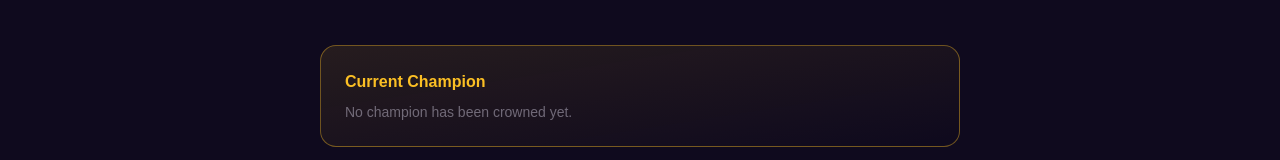
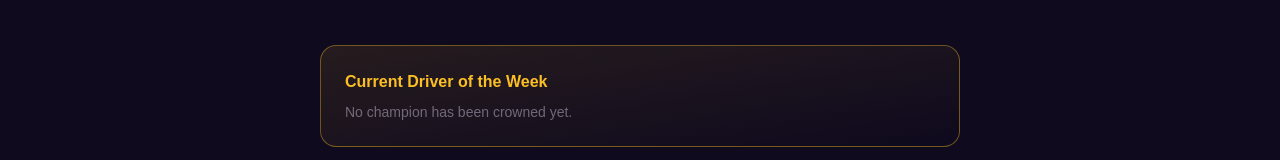
Before and after one commit to XPMaster4865/todays-travel, a Next.js app: page /driver-of-the-week in a window 1280 px wide. Shown: the part 284-444 px from the top of the page. Built offline with nearby package versions, Linux system fonts and the light colour scheme; no server answers.

Commit message:
Rename Current Champion to Current Driver of the Week

```diff
--- a/app/driver-of-the-week/page.tsx
+++ b/app/driver-of-the-week/page.tsx
@@ -51,7 +51,7 @@ export default function DriverOfTheWeek() {
       <div className="flex flex-col gap-6">
         {/* Current champion */}
         <div className="rounded-2xl border border-[#fbbf24]/40 bg-gradient-to-br from-[#fbbf24]/10 to-transparent p-6">
-          <h2 className="font-bold text-[#fbbf24] mb-2">Current Champion</h2>
+          <h2 className="font-bold text-[#fbbf24] mb-2">Current Driver of the Week</h2>
           {state?.championName ? (
             <>
               <p className="text-3xl font-extrabold text-[#f0eaff]">{state.championName}</p>
--- a/app/portal/dotw/page.tsx
+++ b/app/portal/dotw/page.tsx
@@ -135,7 +135,7 @@ export default function DotwManage() {
 
         {/* Set champion */}
         <div className="rounded-2xl border border-[#fbbf24]/40 bg-[#130d24] p-6">
-          <h2 className="font-bold text-lg mb-1 text-[#fbbf24]">Current Champion</h2>
+          <h2 className="font-bold text-lg mb-1 text-[#fbbf24]">Current Driver of the Week</h2>
           <p className="text-xs text-[#f0eaff]/40 mb-4">
             Set this once the winner has been given the Driver of the Week role in Discord.
           </p>
```
